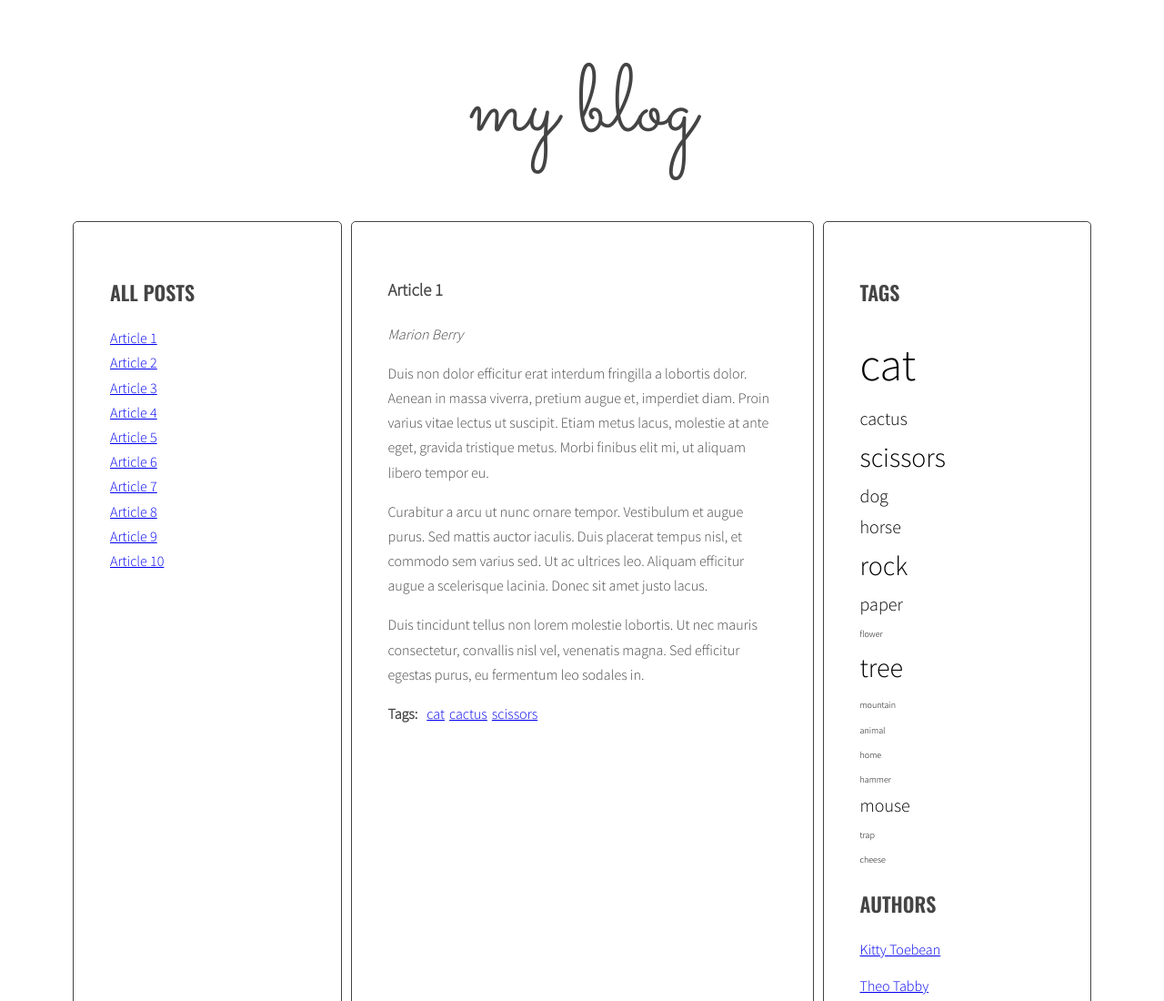
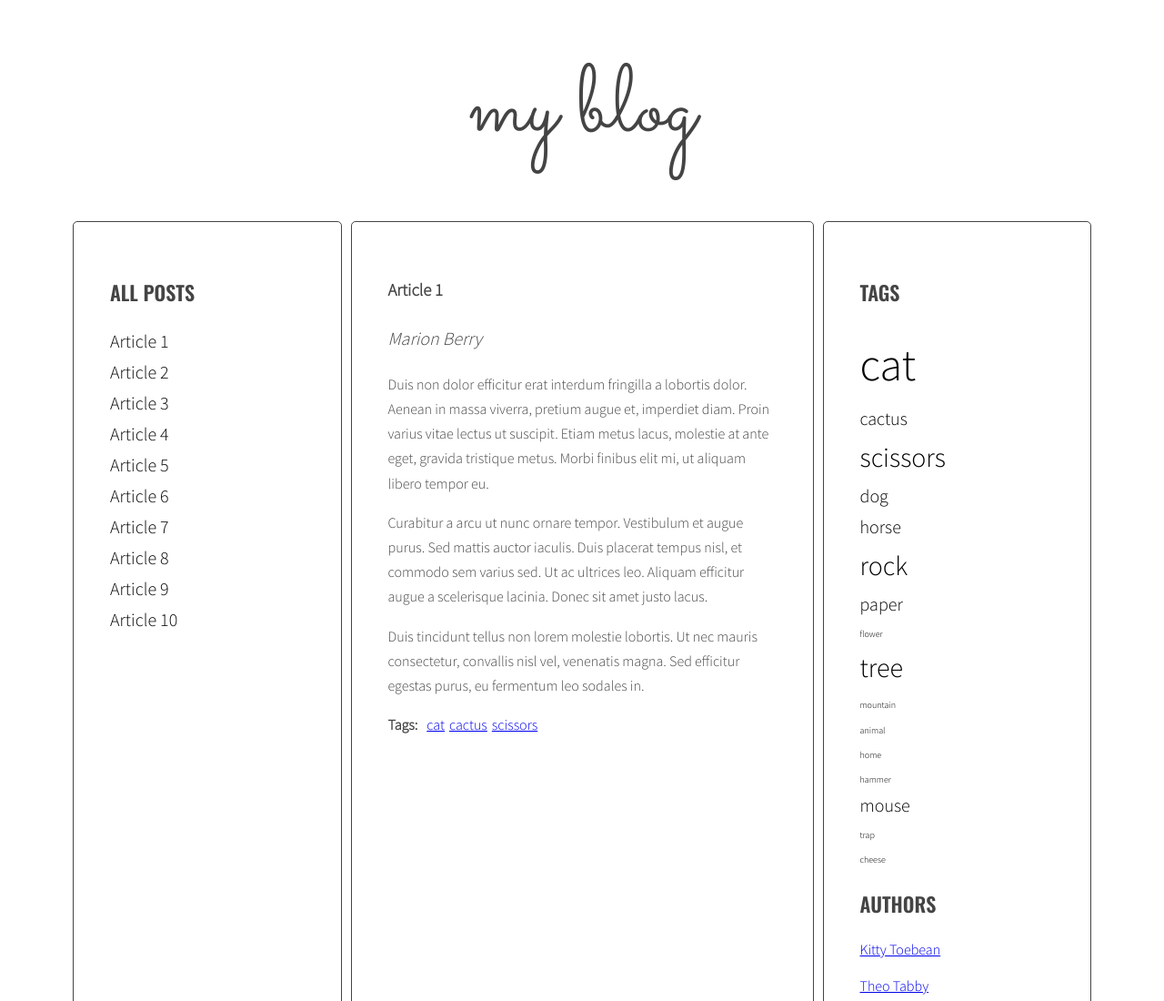
Before and after one commit to frantz92/blog_website, a website: page index.html in a window 1280 px wide. Shown: the top 1100 px of the page at 91% size. Drawn offline with nearby package versions, Linux system fonts and the light colour scheme.

Commit message:
Add styles do lists

```diff
--- a/js/script.js
+++ b/js/script.js
@@ -147,7 +147,7 @@ function generateTags(){
     //console.log('3: ', tag);
     //console.log('4: ', allTags[tag]);
     const tagLinkHTML = `<li><a class="${calculateTagsClass(allTags[tag], tagsParams)}" href="#tag-${tag}">${tag}</a></li>`;
-    console.log('tagLinkHTML: ', tagLinkHTML);
+    //console.log('tagLinkHTML: ', tagLinkHTML);
     allTagsHTML += tagLinkHTML;
     //allTagsHTML += tag + '(' + allTags[tag] + ')\n';                          //żadnego <p> czy coś? To jak to jest zapisane w HTML, żeby się odwołaś w CSS? Dlaczego nie działa '\n'?
     //console.log('5: ', allTagsHTML);
--- a/sass/style.scss
+++ b/sass/style.scss
@@ -111,10 +111,18 @@ body {
   }
 }
 
+.titles a {
+  text-decoration: none;
+  color: black;
+  font-size: 20px;
+}
+
 .list-horizontal {
-  li {
-    display: inline-block;
+  li  {
+    display: inline;
     margin: 0 5px 0 0;
+    text-decoration: none;
+    color: black;
   }
 }
 
@@ -138,6 +146,8 @@ body {
 
 .post-author {
   font-style: italic;
+  cursor: pointer;
+  font-size: 20px;
 }
 
 .post-tags {
```
Also changed, not shown: css/style.css, 1 other file.
